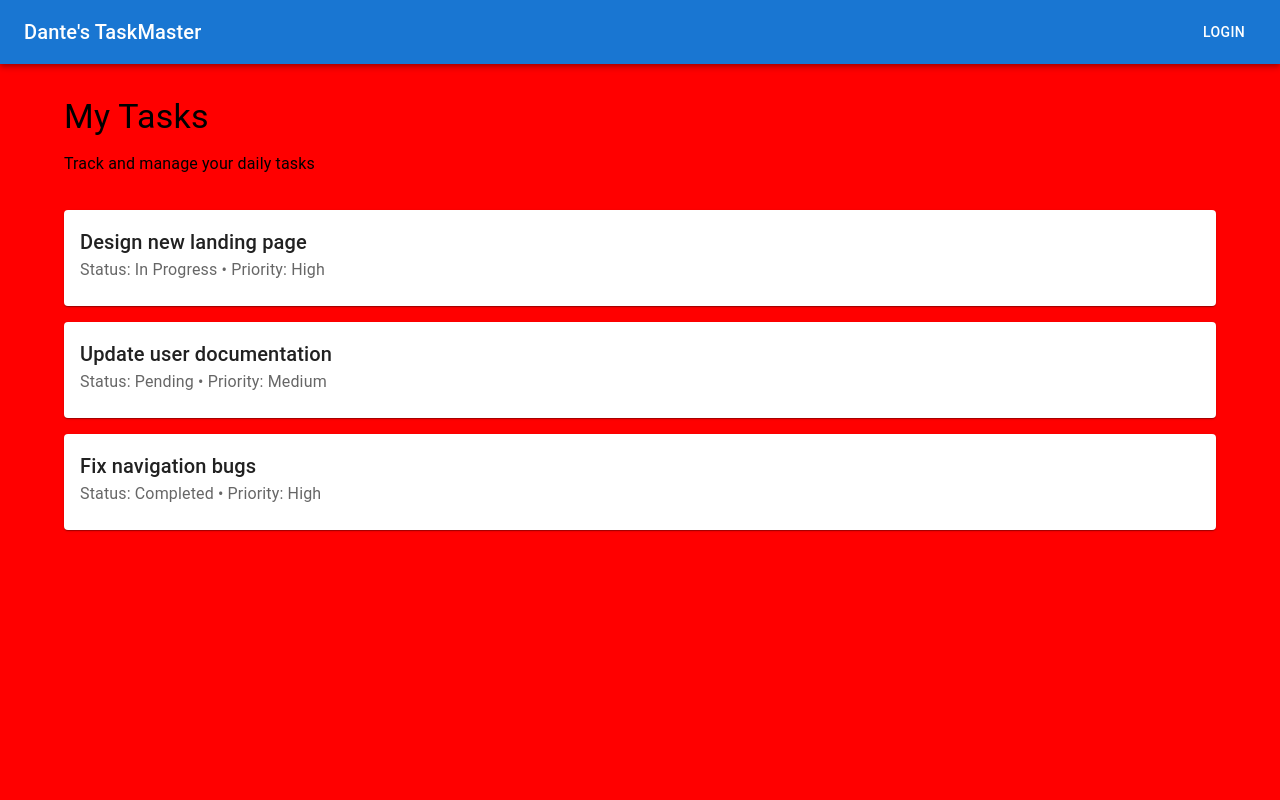
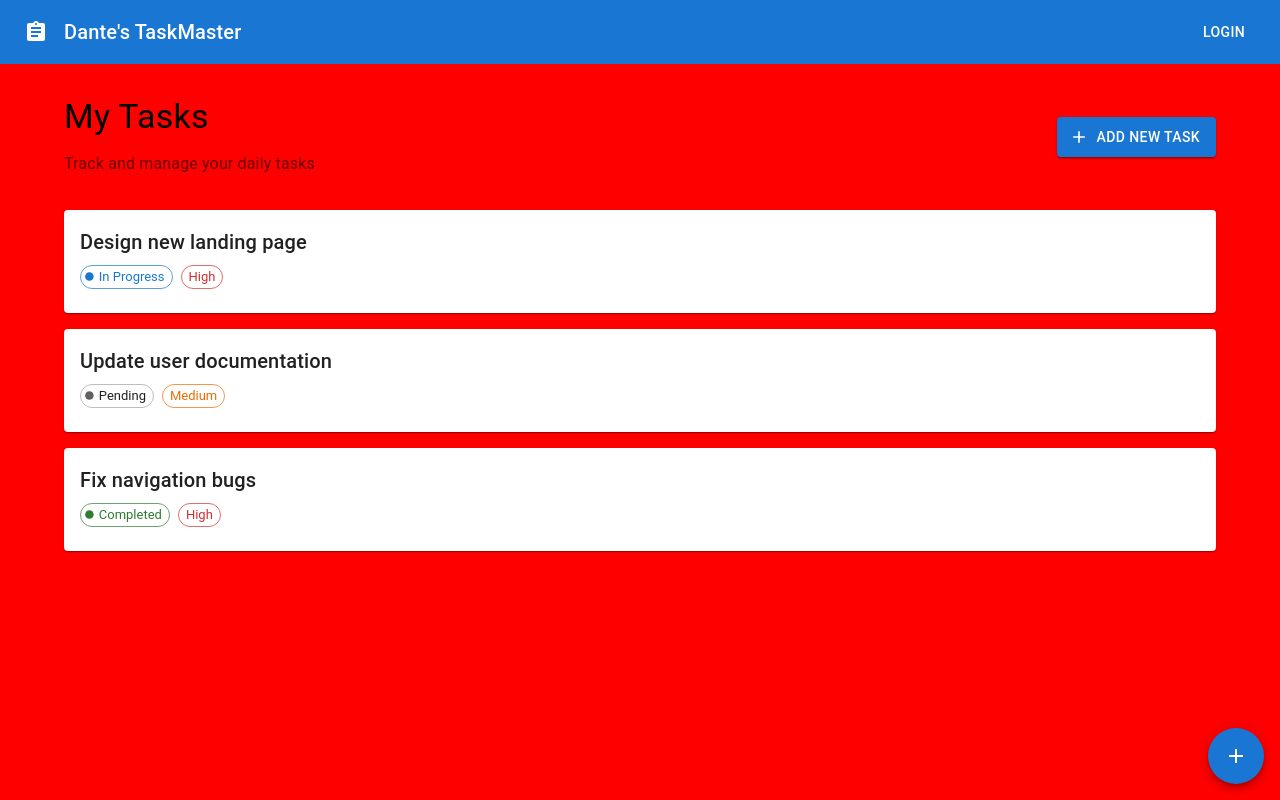
Before and after one commit to danteocualesjr/my-app, a React (Create React App) app: page / in a window 1280 px wide. Built offline with nearby package versions, Linux system fonts and the light colour scheme.

Commit message:
Updated App.js

```diff
--- a/src/App.js
+++ b/src/App.js
@@ -1,5 +1,21 @@
 import React from 'react';
-import { AppBar, Box, Toolbar, Typography, Button, Container, Card, CardContent } from '@mui/material';
+import {
+  AppBar,
+  Box,
+  Toolbar,
+  Typography,
+  Button,
+  Container,
+  Card,
+  CardContent,
+  Fab,
+  Chip
+} from '@mui/material';
+import {
+  Add as AddIcon,
+  Assignment as AssignmentIcon,
+  FiberManualRecord as FiberManualRecordIcon
+} from '@mui/icons-material';
 
 function App() {
   const tasks = [
@@ -8,10 +24,27 @@ function App() {
     { id: 3, title: 'Fix navigation bugs', status: 'Completed', priority: 'High' },
   ];
 
+  const getPriorityColor = (priority) => {
+    switch (priority) {
+      case 'High': return 'error';
+      case 'Medium': return 'warning';
+      default: return 'success';
+    }
+  };
+
+  const getStatusColor = (status) => {
+    switch (status) {
+      case 'Completed': return 'success';
+      case 'In Progress': return 'primary';
+      default: return 'default';
+    }
+  };
+
   return (
     <Box>
-      <AppBar position="static">
+      <AppBar position="static" elevation={0}>
         <Toolbar>
+          <AssignmentIcon sx={{ mr: 2 }} />
           <Typography variant="h6" component="div" sx={{ flexGrow: 1 }}>
             Dante's TaskMaster
           </Typography>
@@ -20,26 +53,72 @@ function App() {
       </AppBar>
 
       <Container maxWidth="lg" sx={{ mt: 4 }}>
+        <Box sx={{ display: 'flex', justifyContent: 'space-between', alignItems: 'center', mb: 4 }}>
+          <Box>
             <Typography variant="h4" gutterBottom>
               My Tasks
             </Typography>
-        <Typography variant="subtitle1" gutterBottom>
+            <Typography variant="subtitle1" color="text.secondary">
               Track and manage your daily tasks
             </Typography>
+          </Box>
+          <Button
+            variant="contained"
+            startIcon={<AddIcon />}
+            sx={{ height: 40 }}
+          >
+            Add New Task
+          </Button>
+        </Box>
 
         <Box sx={{ mt: 4 }}>
           {tasks.map((task) => (
-            <Card key={task.id} sx={{ mb: 2 }}>
+            <Card
+              key={task.id}
+              sx={{
+                mb: 2,
+                '&:hover': {
+                  boxShadow: 6,
+                  transition: 'box-shadow 0.3s ease-in-out'
+                }
+              }}
+            >
               <CardContent>
-                <Typography variant="h6">{task.title}</Typography>
-                <Typography color="textSecondary">
-                  Status: {task.status} • Priority: {task.priority}
+                <Box sx={{ display: 'flex', justifyContent: 'space-between', alignItems: 'flex-start' }}>
+                  <Box>
+                    <Typography variant="h6" gutterBottom>
+                      {task.title}
                     </Typography>
+                    <Box sx={{ display: 'flex', gap: 1 }}>
+                      <Chip
+                        icon={<FiberManualRecordIcon sx={{ fontSize: '0.8rem !important' }} />}
+                        label={task.status}
+                        size="small"
+                        color={getStatusColor(task.status)}
+                        variant="outlined"
+                      />
+                      <Chip
+                        label={task.priority}
+                        size="small"
+                        color={getPriorityColor(task.priority)}
+                        variant="outlined"
+                      />
+                    </Box>
+                  </Box>
+                </Box>
               </CardContent>
             </Card>
           ))}
         </Box>
       </Container>
+
+      <Fab
+        color="primary"
+        aria-label="add"
+        sx={{ position: 'fixed', bottom: 16, right: 16 }}
+      >
+        <AddIcon />
+      </Fab>
     </Box>
   );
 }
```
Lines whose indentation alone changed are shown as unchanged.
